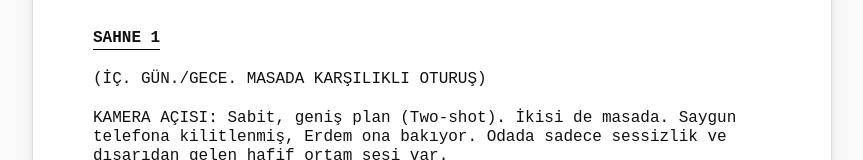
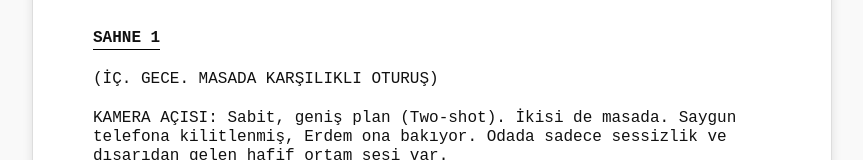
Before and after one commit to dadakvid/turkcell-reklam-202512, a plain HTML site: page senaryolar/TV_AD.html in a window 1280 px wide. Shown: the part 478-638 px from the top of the page, without its empty margins (208-1071 px from the left). Drawn offline with Linux system fonts and the light colour scheme.

Commit message:
Update TV_AD.html

```diff
--- a/senaryolar/TV_AD.html
+++ b/senaryolar/TV_AD.html
@@ -46,7 +46,7 @@
         <hr>
 
         <div class="scene-heading">SAHNE 1</div>
-        <div class="action">(İÇ. GÜN./GECE. MASADA KARŞILIKLI OTURUŞ)</div>
+        <div class="action">(İÇ. GECE. MASADA KARŞILIKLI OTURUŞ)</div>
         <div class="action">KAMERA AÇISI: Sabit, geniş plan (Two-shot). İkisi de masada. Saygun telefona kilitlenmiş, Erdem ona bakıyor. Odada sadece sessizlik ve dışarıdan gelen hafif ortam sesi var.</div>
 
         <div class="character">ERDEM</div>
```
